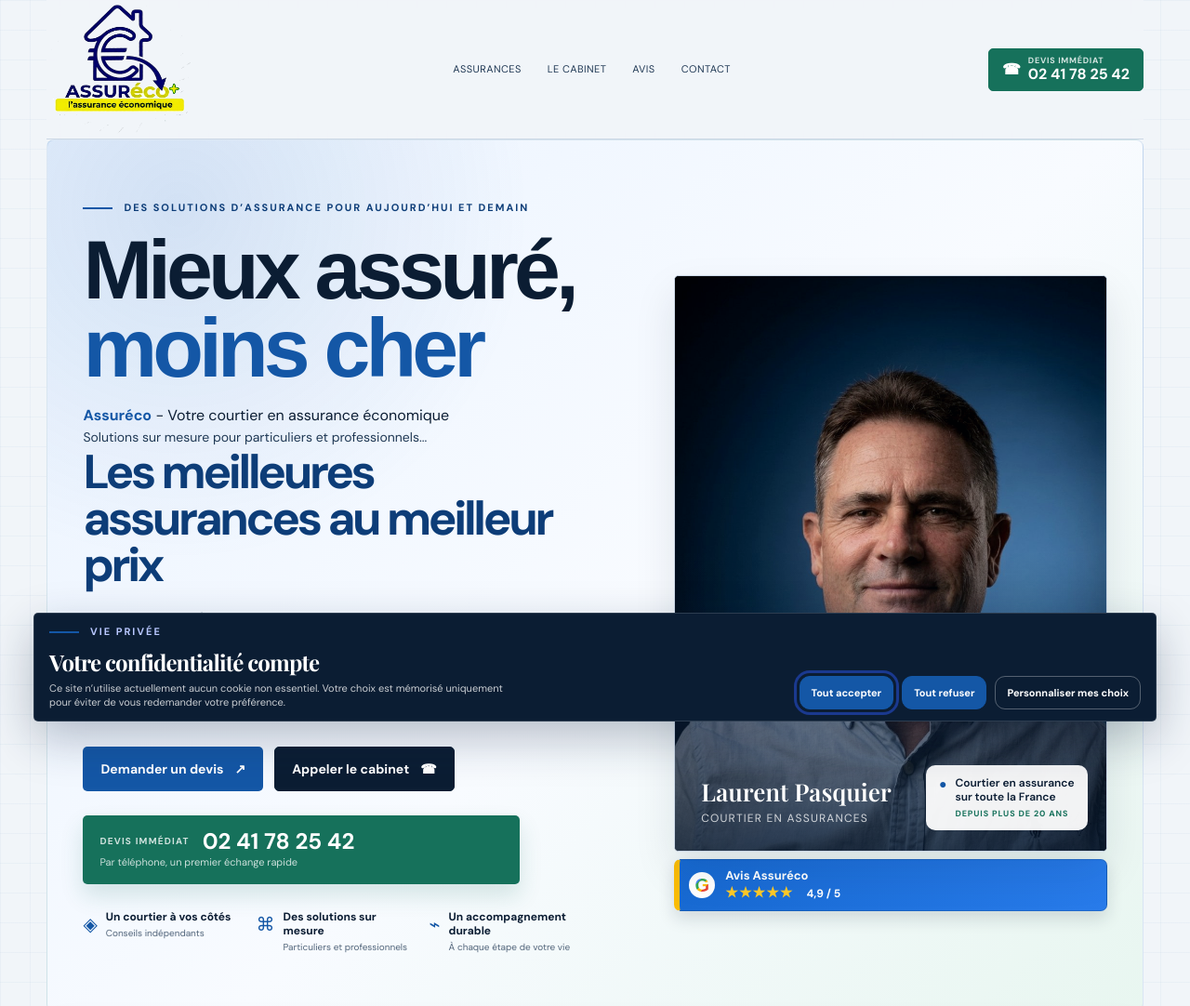
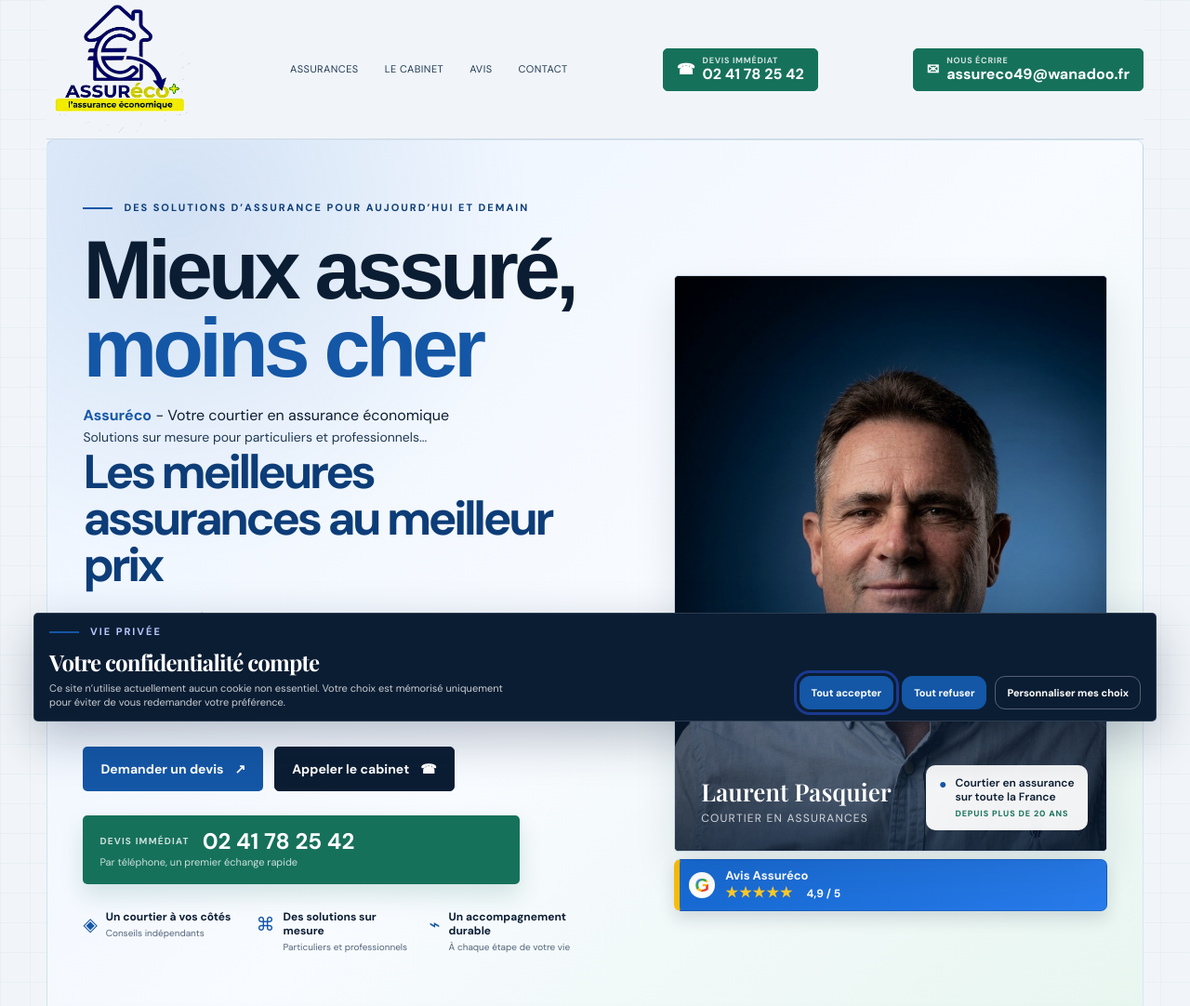
Before and after one commit to assurecopasquier-cmyk/questionnaire-vtc-taxi-assureco-pasquier, a plain HTML site: page index.html in a window 1280 px wide. Shown: the top 1082 px of the page at 93% size. Drawn offline with nearby package versions, Linux system fonts and the light colour scheme.

Commit message:
Update index.html

```diff
--- a/index.html
+++ b/index.html
@@ -48,7 +48,7 @@
         <img class="brand-logo" src="assets/logo-assureco-client.png" alt="Assuréco éco+ — L’assurance économique" width="634" height="592" />
       </a>
       <nav class="main-nav" aria-label="Navigation principale">
-        <a href="#services">Assurances</a>
+     <a href="#services">Assurances</a>
         <a href="#a-propos">Le cabinet</a>
         <a href="avis-client.html">Avis</a>
         <a href="#contact">Contact</a>
@@ -57,6 +57,11 @@
         <span aria-hidden="true">☎</span>
         <span class="header-call-label taste-only">Devis immédiat</span>
         <span class="header-call-number">02 41 78 25 42</span>
+      </a>
+      <a class="header-call" href="mailto:assureco49@wanadoo.fr">
+        <span aria-hidden="true">✉</span>
+        <span class="header-call-label taste-only">Nous écrire</span>
+        <span class="header-call-number">assureco49@wanadoo.fr</span>
       </a>
     </header>
 
```
